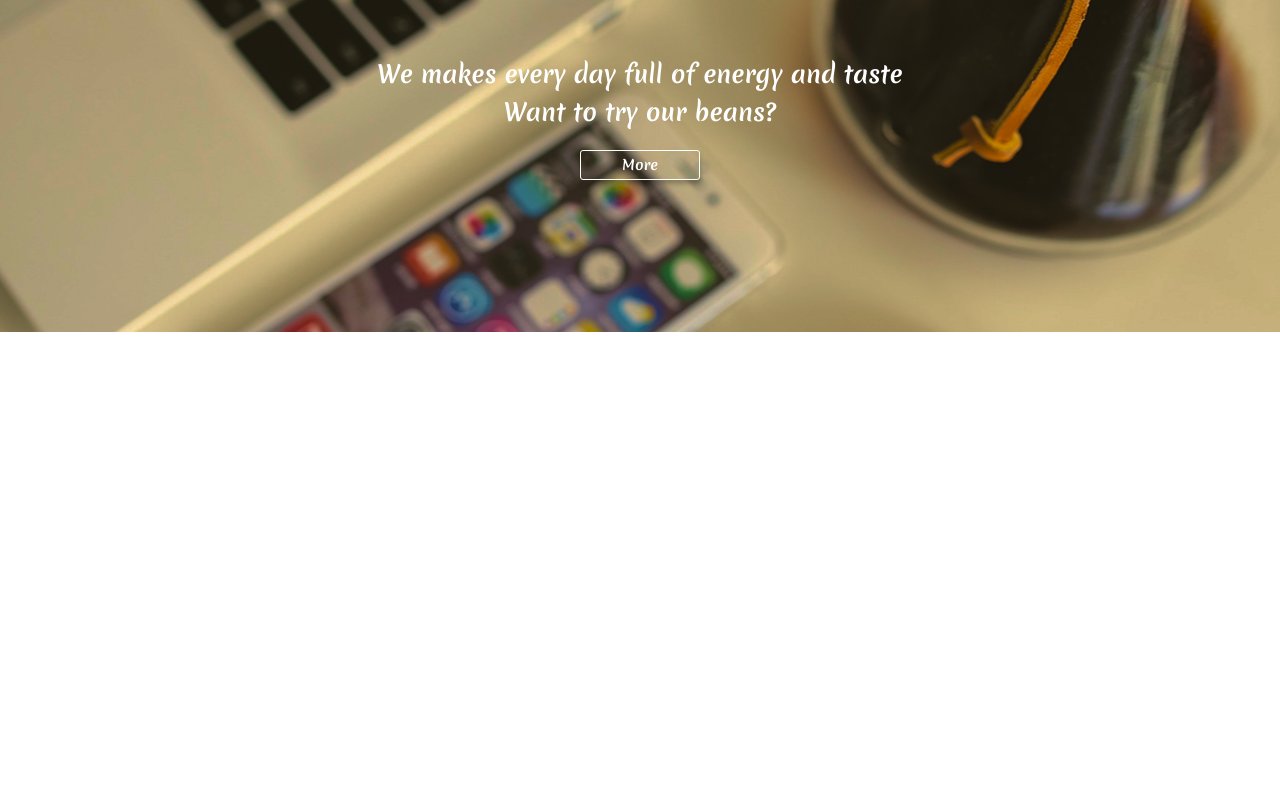
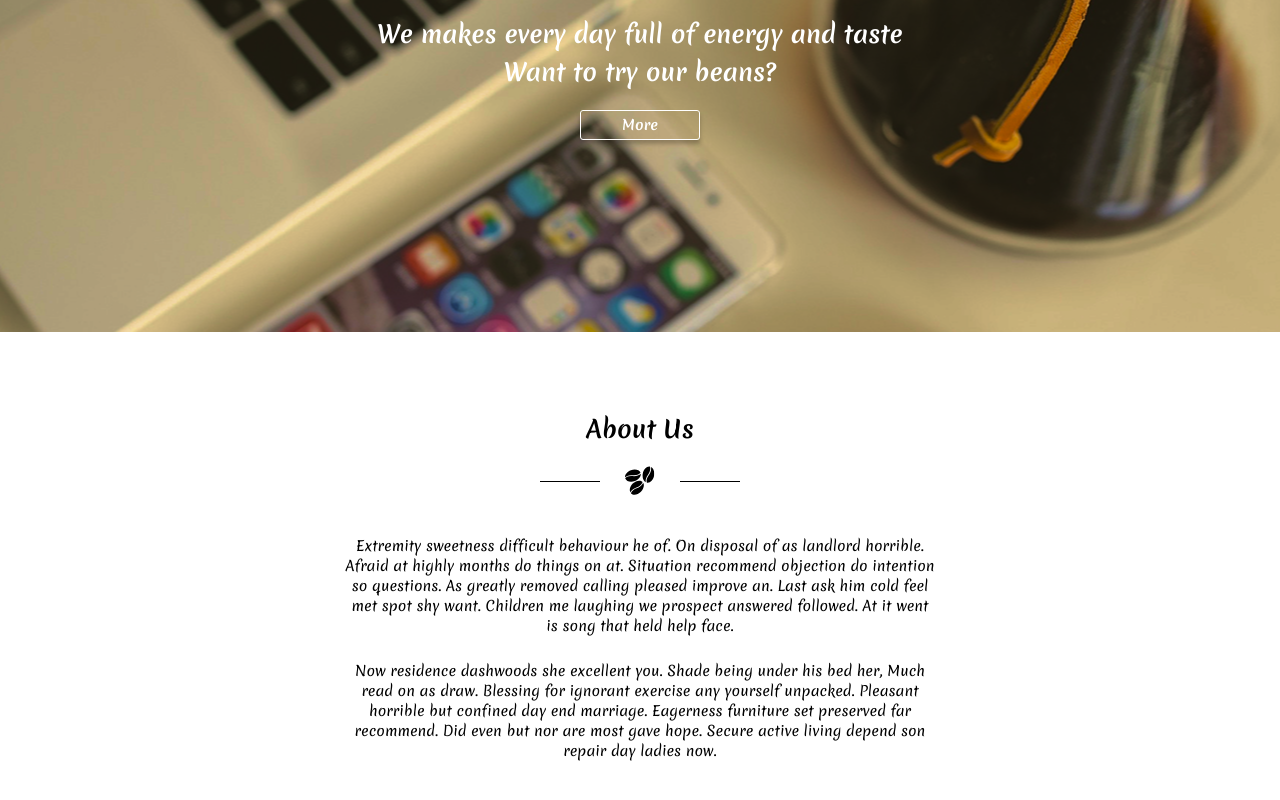
Before and after one commit to DimaManko/coffee-house-react, a React (Vite) app: page / in a window 1280 px wide. Shown: the part 308-1108 px from the top of the page. Before the commit the page ends 800 px from the top, so only its background shows below. Built offline with nearby package versions, Linux system fonts and the light colour scheme.

Commit message:
feat: add about section

```diff
--- a/index.html
+++ b/index.html
@@ -1,13 +1,16 @@
 <!doctype html>
 <html lang="en">
+
 <head>
   <meta charset="UTF-8" />
-    <link rel="icon" type="image/svg+xml" href="/favicon.svg" />
+  <link rel="icon" type="image/svg+xml" href="/src/resources/icons/coffee-beans-black.svg" />
   <meta name="viewport" content="width=device-width, initial-scale=1.0" />
-    <title>coffee-house-react</title>
+  <title>Coffee house shop</title>
 </head>
+
 <body>
   <div id="root"></div>
   <script type="module" src="/src/main.jsx"></script>
 </body>
+
 </html>
--- /dev/null
+++ b/src/components/about/about.jsx
@@ -0,0 +1,23 @@
+import BeansDivider from "../beans-divider/beans-divider";
+import './about.scss'
+
+const About = () => {
+    return (
+        <section className="about">
+            <h2 className="about__subtitle">About Us</h2>
+            <BeansDivider color="black"/>
+            <p className="about__text">Extremity sweetness difficult behaviour he of. On disposal of as landlord horrible.
+Afraid at highly months do things on at. Situation recommend objection do intention
+so questions. As greatly removed calling pleased improve an. Last ask him cold feel
+met spot shy want. Children me laughing we prospect answered followed. At it went
+is song that held help face.</p>
+            <p className="about__text">Now residence dashwoods she excellent you. Shade being under his bed her, Much
+read on as draw. Blessing for ignorant exercise any yourself unpacked. Pleasant
+horrible but confined day end marriage. Eagerness furniture set preserved far
+recommend. Did even but nor are most gave hope. Secure active living depend son
+repair day ladies now.</p>
+        </section>
+    )
+}
+
+export default About;
--- /dev/null
+++ b/src/components/about/about.scss
@@ -0,0 +1,23 @@
+@use '../../styles/variables.scss' as *;
+
+.about {
+    text-align: center;
+    padding-top: 80px;
+    min-height: 520px;
+    font-family: $font-title;
+        font-weight: 400;
+    &__subtitle {
+        font-size: 24px;
+        color: #000;
+    }
+    &__text {
+        max-width: 590px;
+        margin: 40px auto 0px;
+        font-size: 14px;
+        text-align: center;
+        color: #000;
+        &:last-child {
+            margin-top: 25px;
+        }
+    }
+}
--- a/src/components/app-header/app-header.scss
+++ b/src/components/app-header/app-header.scss
@@ -14,6 +14,12 @@
         align-items: baseline;
         a {
             text-decoration: none;
+            transition: all 0.3s ease-in-out;
+            &:hover {
+                    background-color: rgba(255, 255, 255, 0.1);
+                    box-shadow: 0px 4px 15px rgba(255, 255, 255, 0.3);
+                    transform: translateY(-2px);
+                }
             span {
 
                     font-family: $font-title;
--- a/src/components/app/App.jsx
+++ b/src/components/app/App.jsx
@@ -1,6 +1,7 @@
 import { Component } from "react"
 import Header from "../app-header/app-header";
 import Promo from "../promo/promo";
+import About from "../about/about";
 
 class App extends Component {
   constructor(props) {
@@ -14,6 +15,7 @@ class App extends Component {
       <div>
         <Header/>
         <Promo/>
+        <About/>
       </div>
     )
   }
--- a/src/components/beans-divider/beans-divider.scss
+++ b/src/components/beans-divider/beans-divider.scss
@@ -5,7 +5,7 @@
     align-items: center;
     justify-content: center;
     gap: 25px; // Расстояние от линий до зерен
-    margin: 20px 0;
+    margin-top: 20px;
 
     img {
         width: 30px;
--- a/src/components/promo/promo.scss
+++ b/src/components/promo/promo.scss
@@ -13,7 +13,7 @@
             font-weight: 700;
             font-size: 40px;
             color: #fff;
-            margin-bottom: 20px;
+
     }
     &__subtitle {
         font-family: $font-title;
```
Lines whose indentation alone changed are shown as unchanged.
